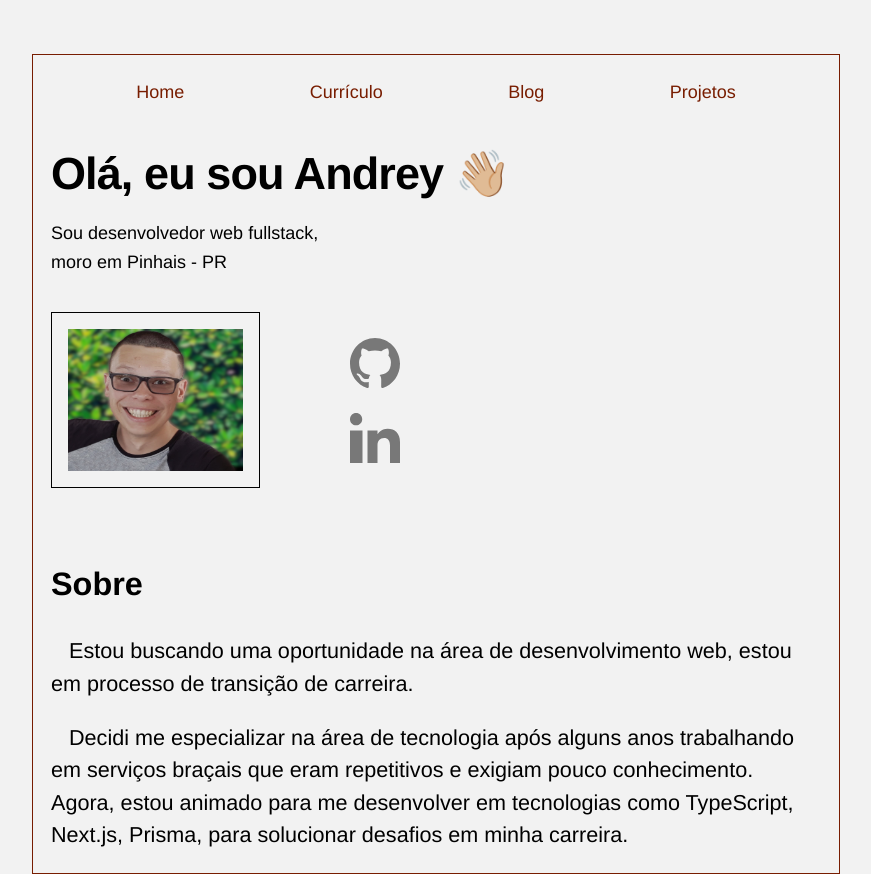
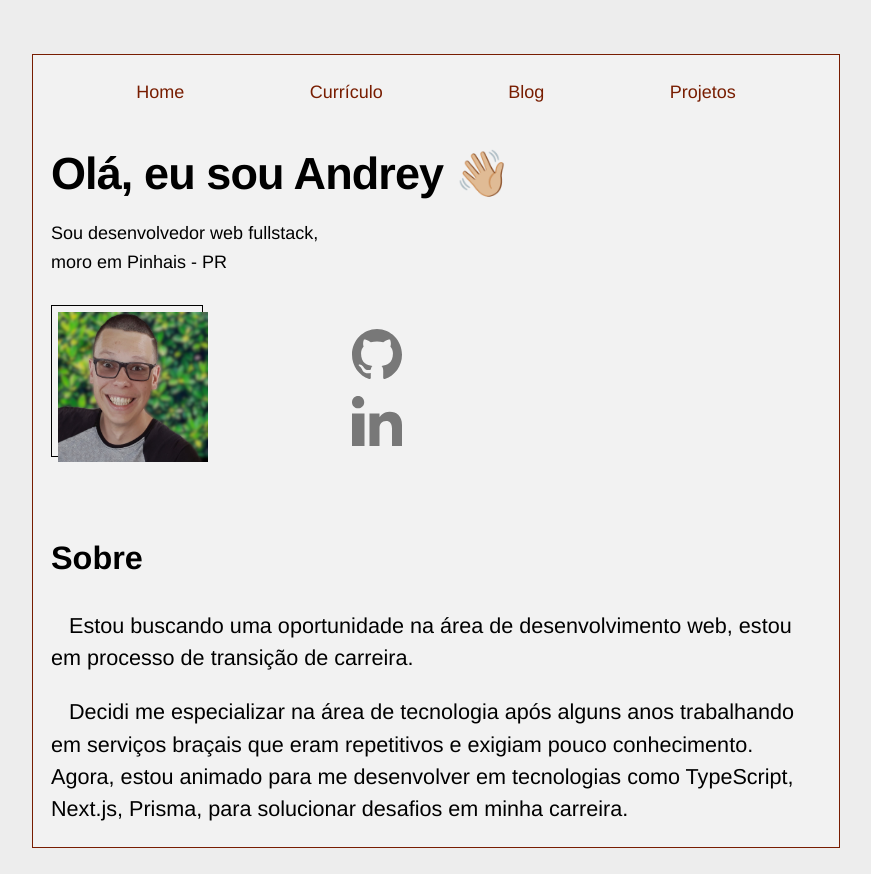
Before and after one commit to Andreyrvs/portfolio-blog, a Next.js app: page / in a window 1280 px wide. Shown: the whole page, without its empty margins (204-1075 px from the left). Built offline with nearby package versions, Linux system fonts and the light colour scheme.

Commit message:
fix: Cor e css

```diff
--- a/src/components/header/Header.tsx
+++ b/src/components/header/Header.tsx
@@ -14,8 +14,8 @@ export default function Header() {
         priority
         src={profileImage}
         className={styles.imageFit}
-        height={142}
-        width={175}
+        height={150}
+        width={150}
         alt={name}
       />
     </>
--- a/src/components/header/header.module.css
+++ b/src/components/header/header.module.css
@@ -1,6 +1,6 @@
 .container {
   display: flex;
-  gap: 5rem;
+  gap: 8rem;
   justify-content: flex-start;
 }
 
@@ -12,29 +12,23 @@
 }
 
 .imageContainer {
-  border: 1px solid black;
-  padding:0.875rem;
+  margin-left: 7px;
   position: relative;
   touch-action: manipulation;
   -webkit-user-select: none;
   user-select: none;
-  z-index: 1;
+  z-index: 10;
 }
 
 .imageContainer::after {
+  border: 1px solid black;
   content: "";
-  height: calc(100% - 14px);
-  left: 7px;
-  opacity: 0;
+  height: 100%;
+  left: -7px;
   position: absolute;
-  top: 7px;
-  transition: opacity 0.2s ease-in-out;
-  width: calc(100% - 14px);
+  top: -7px;
+  width: 100%;
   z-index: -1;
-}
-
-.imageContainer:hover::after {
-  opacity: 1;
 }
 
 .iconsContainer {
--- a/src/components/scrollToTopButton/scrollToTopButton.module.css
+++ b/src/components/scrollToTopButton/scrollToTopButton.module.css
@@ -1,5 +1,5 @@
 /* @value card-background: #00ff5f; */
-@value card-background: #F25C05;
+@value card-background: #667FF2;
 
 .scrollBtn {
   background-color: rgba(0, 0, 0, 0.2);
--- a/src/pages/blog/index.tsx
+++ b/src/pages/blog/index.tsx
@@ -42,8 +42,8 @@ export default function Home({ sortedPosts }: { sortedPosts: Props[] }) {
         <link rel="icon" type="image/svg" href="/blog-svgrepo-com.svg" />
         <meta name="description" content="Andrey's blog home page, " />
       </Head>
-      <section className={`${utilStyles.headingMd} ${utilStyles.padding1px}`}>
-        <h1 className={utilStyles.headingLg}>Blog ✍🏼</h1>
+      <section>
+        <h1 className={utilStyles.headingXl}>Blog ✍🏼</h1>
         <ul className={utilStyles.list}>{listItems}</ul>
       </section>
     </Layout>
--- a/src/styles/globals.css
+++ b/src/styles/globals.css
@@ -3,7 +3,7 @@
 
 html,
 body {
-  background-color: #F2F2F2;
+  background-color: #ededed;
   font-family: "Helvetica Neue", sans-serif;
   font-size: 18px;
   height: 100%;
--- a/src/styles/utils.module.css
+++ b/src/styles/utils.module.css
@@ -11,13 +11,13 @@
   font-weight: 800;
   letter-spacing: -0.05rem;
   line-height: 1.3;
-  margin: 0;
+  margin-bottom: 1rem;
 }
 
 .headingLg {
   font-size: 1.5rem;
   line-height: 1.4;
-  margin: 0;
+  margin-bottom: 1rem;
 }
 
 .headingMd {
@@ -40,9 +40,9 @@
 }
 
 .listItem {
+  background-color: #ededed;
   border-radius: 0.25rem;
   margin: 0 0 1.25rem;
-  padding-left: 0.50rem;
 }
 
 .lightText {
```
